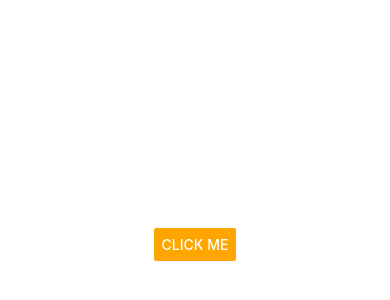
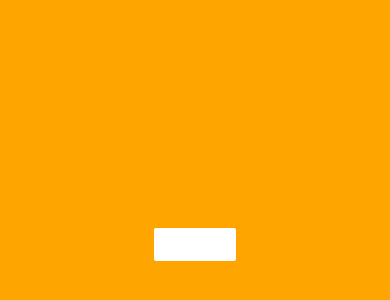
Before and after one commit to alishalawani/FirstApp, a React Native app: screen / in a window 390 px wide. Shown: the part 178-478 px from the top of the page. Built offline with nearby package versions, Linux system fonts and the light colour scheme.

Commit message:
adding two objects styles to a view

```diff
--- a/App.js
+++ b/App.js
@@ -9,11 +9,13 @@ export default function App() {
 	// console.log(require('./assets/icon.png')) //render local or static images
 
 	return (
-		<SafeAreaView style={styles.container}>
-			<Button color='orange' title='Click Me' onPress={()=>{Alert.prompt('My Title', 'My Message', (text)=>{console.log(text)})}}/>
+		<SafeAreaView style={[styles.container, containerStyle]}>
+			<Button color='white' title='Click Me' onPress={()=>{Alert.prompt('My Title', 'My Message', (text)=>{console.log(text)})}}/>
 		</SafeAreaView>
 	);
 }
+
+const containerStyle = { backgroundColor: 'orange'};
 
 const styles = StyleSheet.create({
 	container: {
```
